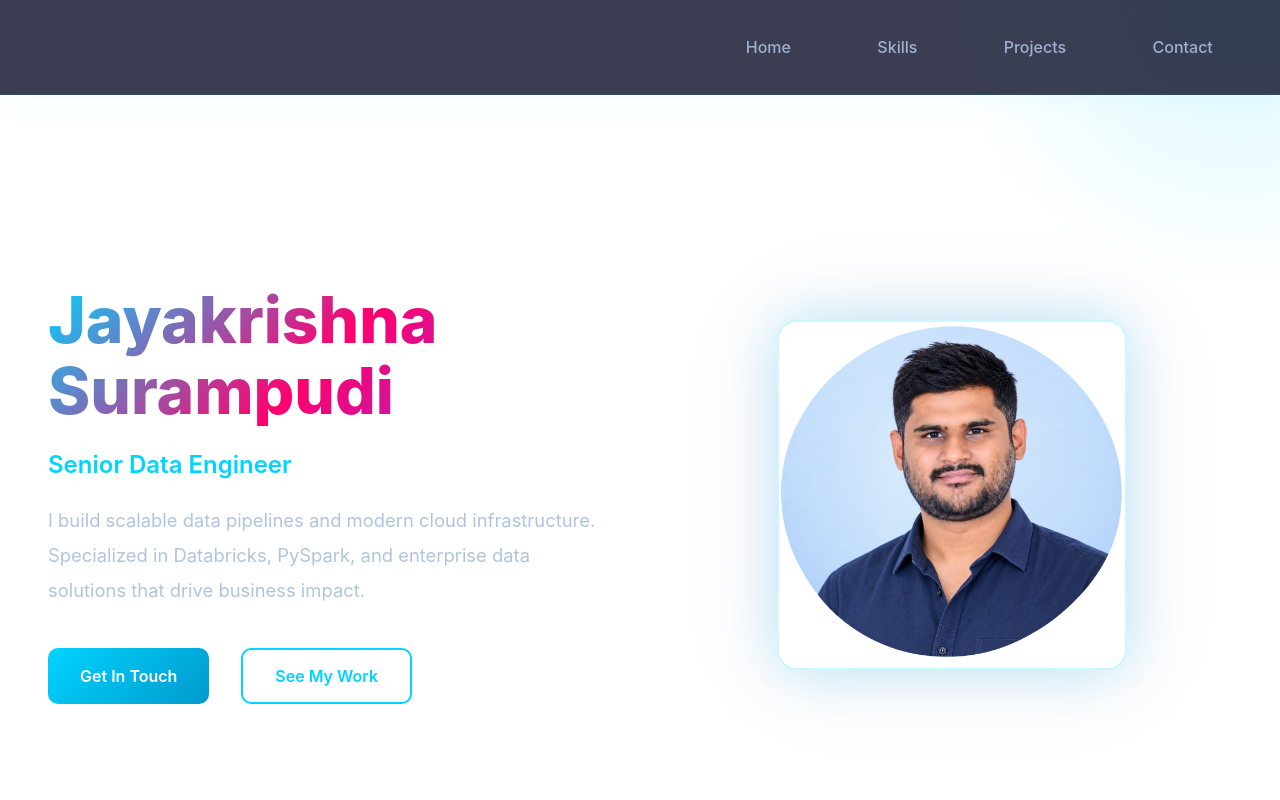
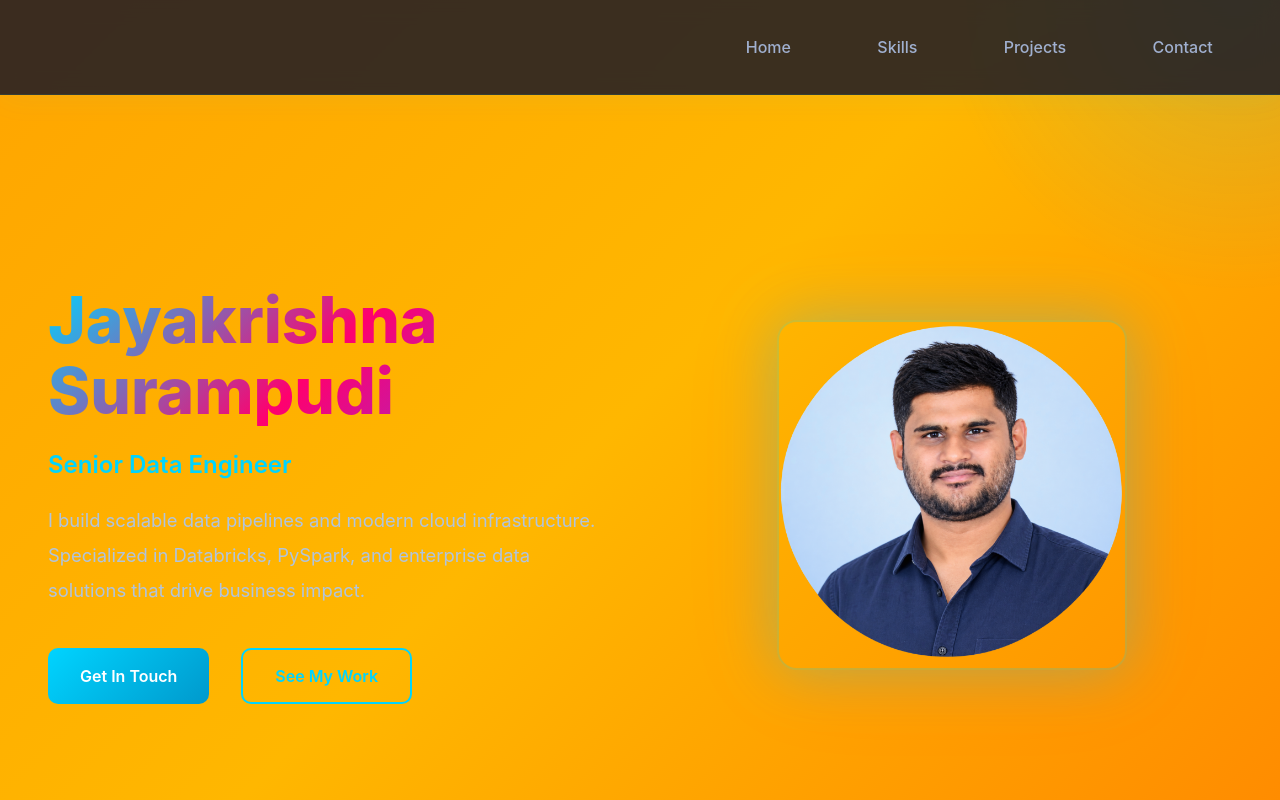
Before and after one commit to jksurampudi5/jayakrishna_surampudi.github.io, an Angular app: page / in a window 1280 px wide. Built offline with nearby package versions, Linux system fonts and the light colour scheme.

Commit message:
Fresh deploy: Yellow/Orange design

```diff
--- a/src/styles.css
+++ b/src/styles.css
@@ -1,16 +1,14 @@
- html, body {
+html, body {
   height: 100%;
   margin: 0;
   padding: 0;
   font-family: 'Inter', -apple-system, BlinkMacSystemFont, sans-serif;
-  background: #ffffff;
-  color: #e73737;
+  background: linear-gradient(135deg, #ffa500 0%, #ffb700 50%, #ff8c00 100%);
+  color: #333333;
   overflow-x: hidden;
 }
 
-* {
-  box-sizing: border-box;
-}
+* { box-sizing: border-box; }
 
 h1, h2, h3, h4, h5, h6 {
   margin: 0;
@@ -18,18 +16,6 @@ h1, h2, h3, h4, h5, h6 {
   font-weight: 700;
 }
 
-a {
-  color: #0066cc;
-  text-decoration: none;
-}
-
-button {
-  font-family: inherit;
-  transition: all 0.3s ease;
-}
-
-
-
-html {
-  scroll-behavior: smooth;
-}
+a { color: #cc5500; text-decoration: none; }
+button { font-family: inherit; transition: all 0.3s ease; }
+html { scroll-behavior: smooth; }
```
